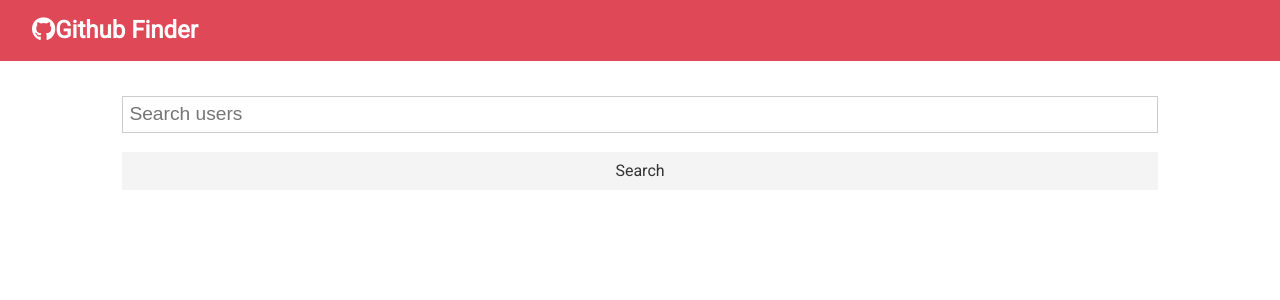
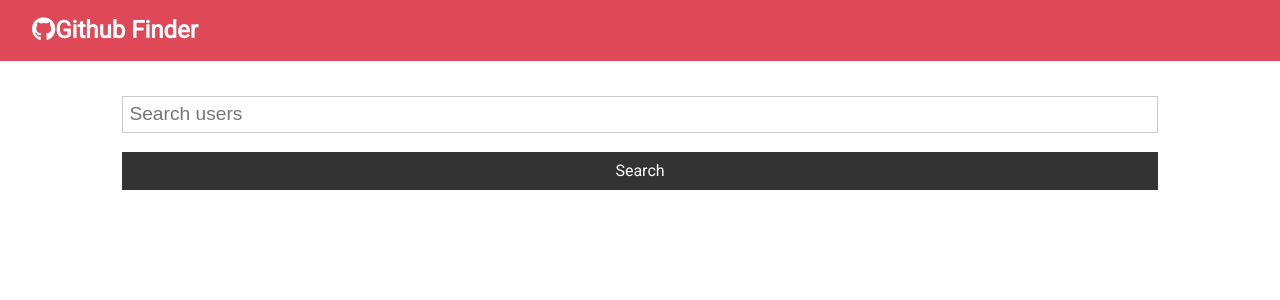
Before and after one commit to jelenastj/github_finder, a React (Create React App) app: page / in a window 1280 px wide. Shown: the top 300 px of the page. Built offline with nearby package versions, Linux system fonts and the light colour scheme.

Commit message:
clear search button

```diff
--- a/src/App.js
+++ b/src/App.js
@@ -17,21 +17,36 @@
 
   //   this.setState({users: res.data, loading: false})
   // }
-// Search Github Users
+  // Search Github Users
   searchUsers = async text => {
-    this.setState({ loading: true})
+    this.setState({ loading: true })
     const res = await axios.get(`https://api.github.com/search/users?q=${text}&client_id=${process.env.REACT_APP_GITHUB_CLIENT_ID}&client_secret=${process.env.REACT_APP_GITHUB_CLIENT_SECRET}`);
 
-    this.setState({users: res.data.items, loading: false})
+    this.setState({ users: res.data.items, loading: false })
+  }
+  //Clear users from state
+
+  clearUsers = () => {
+    this.setState({
+      users: [],
+      loading: false
+    })
   }
 
   render() {
+     const { users, loading } = this.state
     return (
       <div className="App">
         <Navbar />
         <div className="container">
-          <Search searchUsers={this.searchUsers}/>
-          <Users loading={this.state.loading} users={this.state.users}/>
+          <Search
+            searchUsers={this.searchUsers} c
+            clearUsers={this.clearUsers}
+            showClear={users.length > 0 ? true : false}
+            />
+          <Users
+            loading={loading}
+            users={users} />
         </div>
 
       </div>
--- a/src/components/users/Search.js
+++ b/src/components/users/Search.js
@@ -6,25 +6,28 @@
   state = {
     text: ''
   }
-  static propTypes ={
+  static propTypes = {
     searchUsers: PropTypes.func.isRequired,
+    clearUsers: PropTypes.func.isRequired,
+    showClear: PropTypes.bool.isRequired,
   }
 
-  onChange = (e) => this.setState({[e.target.name]: e.target.value})
+  onChange = (e) => this.setState({ [e.target.name]: e.target.value })
 
-  onSubmit = (e) =>{
+  onSubmit = (e) => {
     e.preventDefault();
     this.props.searchUsers(this.state.text);
-    this.setState( { text: ''});
+    this.setState({ text: '' });
 
   }
 
   render() {
+    const { showClear, clearUsers } = this.props
 
     return (
       <div>
 
-        <form onSubmit={this.onSubmit}className="form">
+        <form onSubmit={this.onSubmit} className="form">
           <input
             type="text"
             name="text"
@@ -35,10 +38,12 @@
           <input
             type="submit"
             value="Search"
-          className="btn bt-dark btn-block"/>
+            className="btn btn-dark btn-block" />
 
         </form>
-
+        {showClear && (
+          <button className="btn btn-light btn-block" onClick={clearUsers}>Clear</button>
+        )}
       </div>
     )
   }
```
Lines whose indentation alone changed are shown as unchanged.
